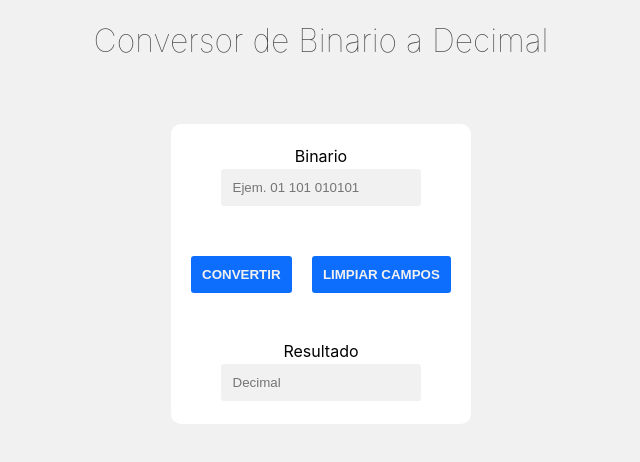
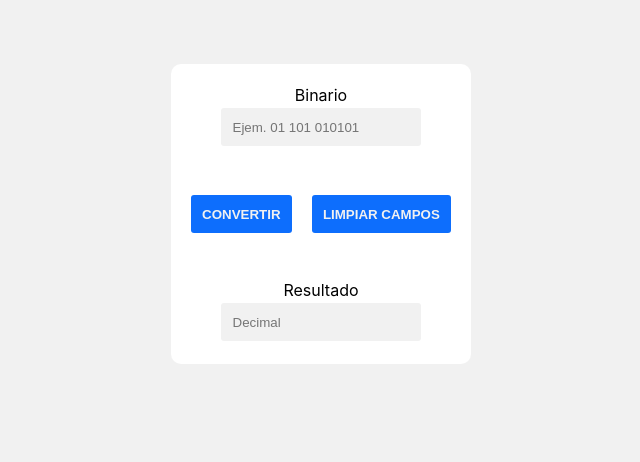
Before and after one commit to Ancient-R/01-conversor-de-binario-2-decimal, a React (Create React App) app: page / in a window 1280 px wide. Shown: the top 462 px of the page, without its empty margins (319-959 px from the left). Built offline with nearby package versions, Linux system fonts and the light colour scheme.

Commit message:
Actualizando el componente para recibir props

```diff
--- a/src/components/header/Header.jsx
+++ b/src/components/header/Header.jsx
@@ -1,10 +1,10 @@
 import React from 'react'
 
 
-const Header = () => {
+const Header = ({ title }) => {
     return (
         <header>
-            <h1 className="header">Conversor de Binario a Decimal</h1>
+            <h1 className="header">{ title }</h1>
         </header>
     );
 }
```
